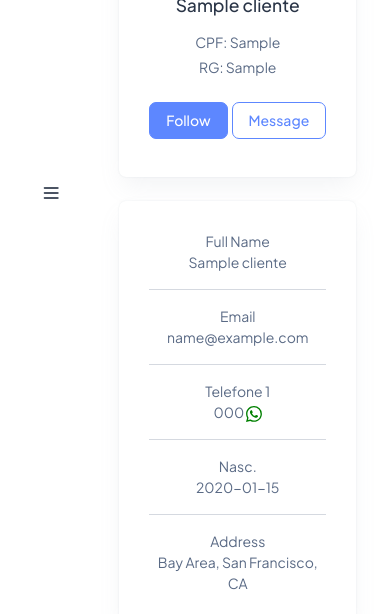
After one commit to Lzzzd1/OREN, a Flask app: page /cliente/1/1 in a window 390 px wide. The commit adds this page. Shown: the part 230-844 px from the top of the page. Run offline with Flask 3, Linux system fonts and the light colour scheme; tables that the repository leaves empty hold one stand-in row (values such as "Sample post"); some libraries are stand-ins or nearby versions.

Commit message:
Adicionada view para cliente

```diff
--- a/src/models.py
+++ b/src/models.py
@@ -96,6 +96,9 @@ class CanalDaVenda(db.Model):
     nome = db.Column(db.String(30))
     ativo = db.Column(db.Boolean, default=False)
 
+    def __repr__(self):
+        return str(self.nome)
+
 
 class FormaPagamento(db.Model):
     id = db.Column(db.Integer, primary_key=True, index=True)
--- a/src/templates/acproposta.html
+++ b/src/templates/acproposta.html
@@ -429,6 +429,7 @@
 <body>
   <!--  Body Wrapper -->
 {% include 'sidebar.html' %}
+  </div>
 
         <div class="container-fluid">
         <div class="row">
@@ -441,7 +442,7 @@
                       </div>
                       <br>
                   {% for proposta in propostas %}
-                      <div class="alert alert-success" role="alert">{{proposta.cliente.cpf}} - {{proposta.cliente.nome}}
+                      <div class="alert alert-success" role="alert"><a href="{{ url_for('views.teste', id=proposta.cliente.id, cpf=proposta.cliente.cpf) }}">{{proposta.cliente.cpf}}</a> - {{proposta.cliente.nome}}
                           - {{ proposta.produto.nome }} - R${{proposta.total}}
                           <i class="ti ti-cloud-download"></i> </div>
                   {% endfor %}
--- /dev/null
+++ b/src/templates/cliente.html
@@ -0,0 +1,116 @@
+<!DOCTYPE html>
+<html lang="en">
+<head>
+    <meta charset="UTF-8">
+    <title>Cliente</title>
+  <link rel="shortcut icon" type="image/png" href= "{{ url_for('static', filename='/images/logos/ico.ico') }}" />
+
+</head>
+<body>
+{% include 'sidebar.html' %}
+
+    <div class="body-wrapper">
+      <!--  Header Start -->
+      <header class="app-header">
+        <nav class="navbar navbar-expand-lg navbar-light">
+          <ul class="navbar-nav">
+            <li class="nav-item d-block d-xl-none">
+              <a class="nav-link sidebartoggler nav-icon-hover" id="headerCollapse" href="javascript:void(0)">
+                <i class="ti ti-menu-2"></i>
+              </a>
+            </li>
+          </ul>
+          <div class="container-fluid">
+                <div class="centered">
+<section style="background-color: transparent;">
+  <div class="container py-5">
+    <div class="row">
+      <div class="col-lg-4">
+        <div class="card mb-4">
+          <div class="card-body text-center">
+            <img src="https://mdbcdn.b-cdn.net/img/Photos/new-templates/bootstrap-chat/ava3.webp" alt="avatar"
+              class="rounded-circle img-fluid" style="width: 150px;">
+            <h5 class="my-3">{{ cliente.nome }}</h5>
+            <p class="text-muted mb-1">CPF: {{ cliente.cpf }}</p>
+            <p class="text-muted mb-4">RG: {{ cliente.rg }}</p>
+            <div class="d-flex justify-content-center mb-2">
+              <button type="button" class="btn btn-primary">Follow</button>
+              <button type="button" class="btn btn-outline-primary ms-1">Message</button>
+            </div>
+          </div>
+        </div>
+      </div>
+      <div class="col-lg-8">
+        <div class="card mb-4">
+          <div class="card-body">
+            <div class="row">
+              <div class="col-sm-3">
+                <p class="mb-0">Full Name</p>
+              </div>
+              <div class="col-sm-9">
+                <p class="text-muted mb-0">{{cliente.nome}}</p>
+              </div>
+            </div>
+            <hr>
+            <div class="row">
+              <div class="col-sm-3">
+                <p class="mb-0">Email</p>
+              </div>
+              <div class="col-sm-9">
+                <p class="text-muted mb-0">{{cliente.email}}</p>
+              </div>
+            </div>
+            <hr>
+            {% for telefone in cliente.telefones %}
+            <div class="row">
+              <div class="col-sm-3">
+                <p class="mb-0">Telefone {{loop.index}}</p>
+              </div>
+              <div class="col-sm-9" style="display: flex;
+    justify-content: center;
+    align-items: center;">
+                <p class="text-muted mb-0">{{ telefone.telefone }}</p>
+      <a style="margin-left: 1%; align-items: center;" href="https://wa.me/{{ telefone.telefone }}" target="_blank">
+          <svg xmlns="http://www.w3.org/2000/svg" width="16" height="16" fill="green" class="bi bi-whatsapp">
+  <path d="M13.601 2.326A7.854 7.854 0 0 0 7.994 0C3.627 0 .068 3.558.064 7.926c0 1.399.366 2.76 1.057 3.965L0 16l4.204-1.102a7.933 7.933 0 0 0 3.79.965h.004c4.368 0 7.926-3.558 7.93-7.93A7.898 7.898 0 0 0 13.6 2.326zM7.994 14.521a6.573 6.573 0 0 1-3.356-.92l-.24-.144-2.494.654.666-2.433-.156-.251a6.56 6.56 0 0 1-1.007-3.505c0-3.626 2.957-6.584 6.591-6.584a6.56 6.56 0 0 1 4.66 1.931 6.557 6.557 0 0 1 1.928 4.66c-.004 3.639-2.961 6.592-6.592 6.592zm3.615-4.934c-.197-.099-1.17-.578-1.353-.646-.182-.065-.315-.099-.445.099-.133.197-.513.646-.627.775-.114.133-.232.148-.43.05-.197-.1-.836-.308-1.592-.985-.59-.525-.985-1.175-1.103-1.372-.114-.198-.011-.304.088-.403.087-.088.197-.232.296-.346.1-.114.133-.198.198-.33.065-.134.034-.248-.015-.347-.05-.099-.445-1.076-.612-1.47-.16-.389-.323-.335-.445-.34-.114-.007-.247-.007-.38-.007a.729.729 0 0 0-.529.247c-.182.198-.691.677-.691 1.654 0 .977.71 1.916.81 2.049.098.133 1.394 2.132 3.383 2.992.47.205.84.326 1.129.418.475.152.904.129 1.246.08.38-.058 1.171-.48 1.338-.943.164-.464.164-.86.114-.943-.049-.084-.182-.133-.38-.232z"/>
+      </svg>
+      </a>
+              </div>
+            </div>
+                          <hr>
+            {% endfor %}
+            <div class="row">
+              <div class="col-sm-3">
+                <p class="mb-0">Nasc.</p>
+              </div>
+              <div class="col-sm-9">
+                <p class="text-muted mb-0">{{ cliente.nasc }}</p>
+              </div>
+            </div>
+            <hr>
+            <div class="row">
+              <div class="col-sm-3">
+                <p class="mb-0">Address</p>
+              </div>
+              <div class="col-sm-9">
+                <p class="text-muted mb-0">Bay Area, San Francisco, CA</p>
+              </div>
+            </div>
+          </div>
+        </div>
+      </div>
+    </div>
+  </div>
+</section>
+                </div>
+          </div>
+        </nav>
+      </header>
+    </div>
+  </div>
+
+
+
+
+</body>
+</html>
--- a/src/templates/login.html
+++ b/src/templates/login.html
@@ -23,6 +23,7 @@
 </head>
 
 <body onload="brython()">
+
   <!--  Body Wrapper -->
 
   <div class="page-wrapper" id="main-wrapper" data-layout="vertical" data-navbarbg="skin6" data-sidebartype="full"
--- a/src/views.py
+++ b/src/views.py
@@ -26,10 +26,10 @@ def propostas():
     return render_template('acproposta.html', propostas=propostas)
 
 
-@views.get('/teste')
-def teste():
-    form = PropostaForm()
-    return render_template('testeform.html', form=form)
+@views.get('/cliente/<int:id>/<cpf>')
+def teste(id, cpf):
+    cliente = Cliente.query.get(id)
+    return render_template('cliente.html', cliente=cliente)
 
 
 def configure(app):
```
